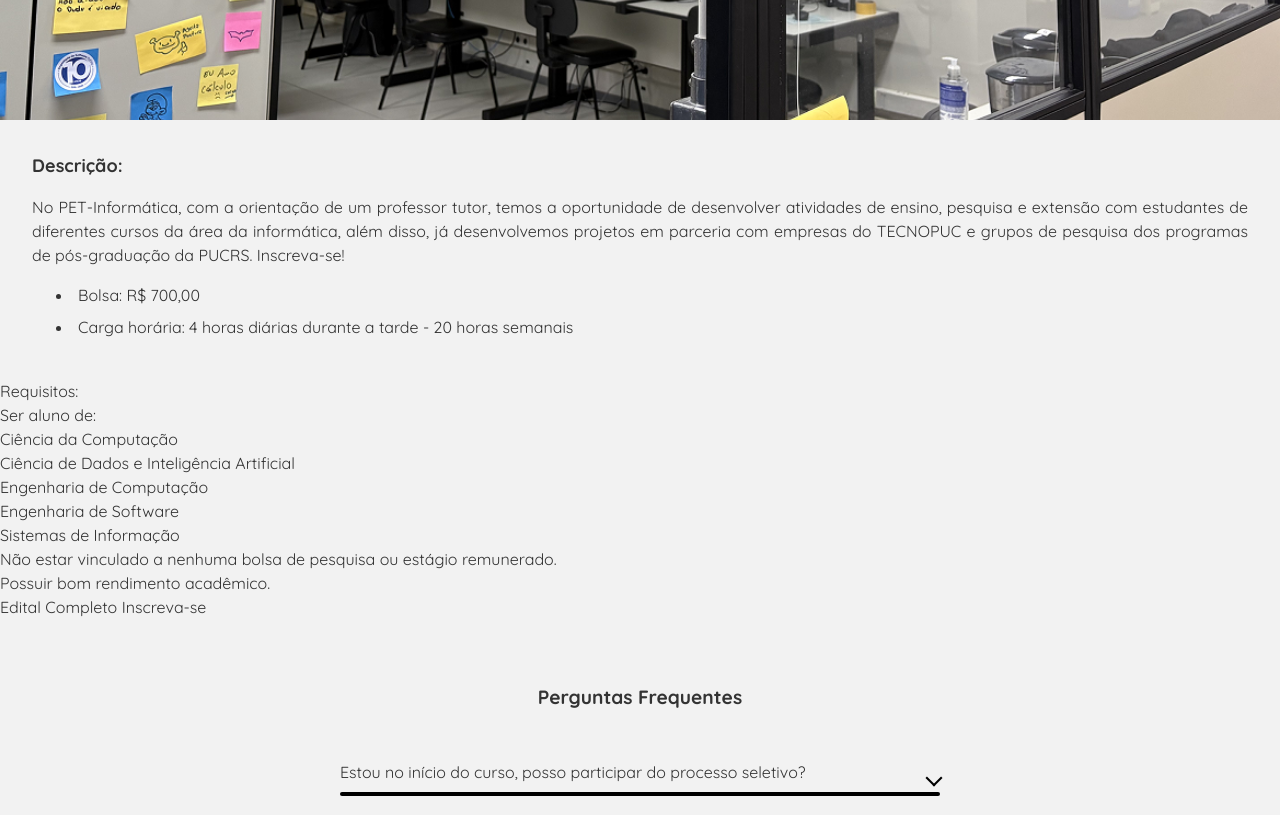
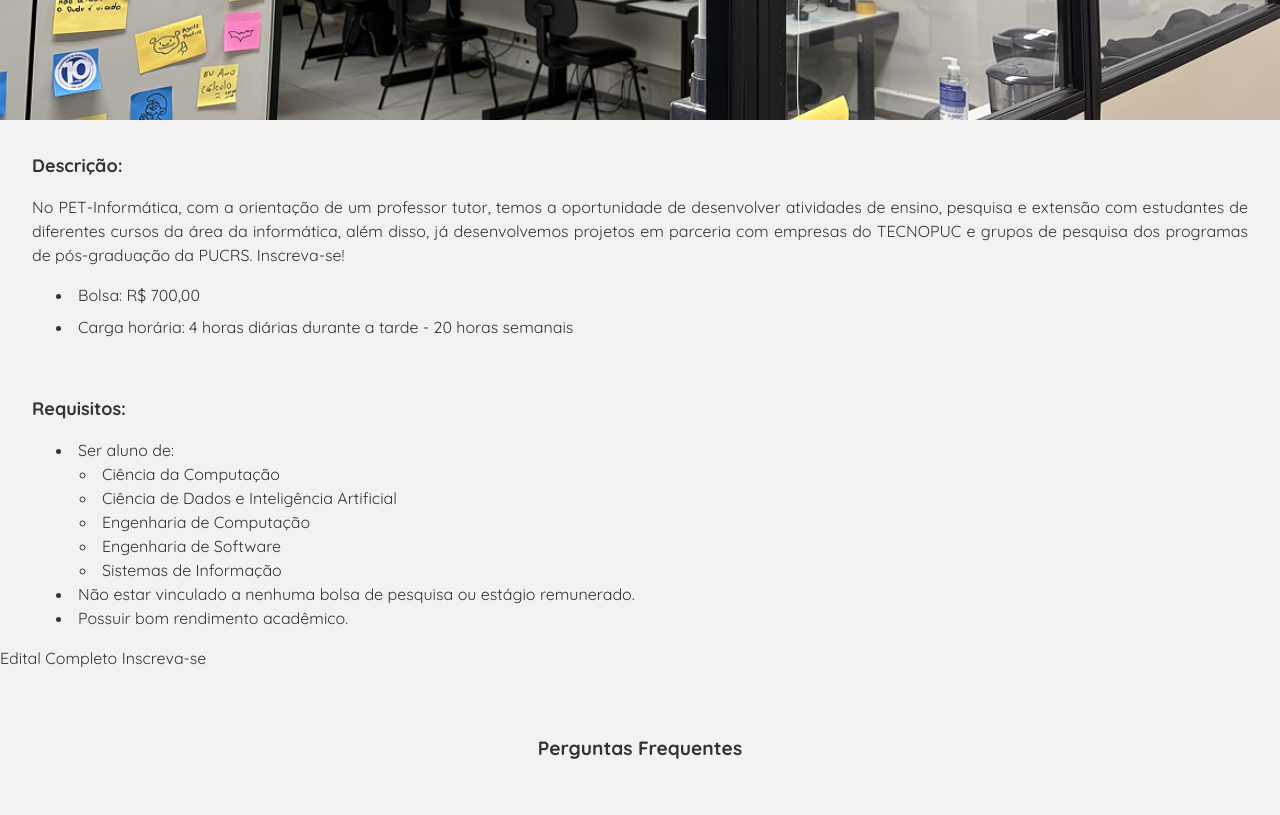
Before and after one commit to PET-Inf/pet-site, a SvelteKit app: page /selecao in a window 1280 px wide. Shown: the part 600-1415 px from the top of the page. Built offline with nearby package versions, Linux system fonts and the light colour scheme.

Commit message:
section requisitos

```diff
--- a/src/routes/selecao/+page.svelte
+++ b/src/routes/selecao/+page.svelte
@@ -45,33 +45,37 @@
     font-weight: 600;
   }
 
-  #descricao {
+  #descricao, #requisitos {
     display: flex;
     flex-direction: column;
     justify-content: center;
     text-align: justify;
-    padding: 2rem;
+    padding: 2rem 2rem 1rem 2rem;
   }
 
-  #descricao h5 {
+  h5 {
     font-weight: bold;
     font-size: large;
     margin-bottom: 1rem;
+  }
+
+  ul {
+    list-style-type: disc;   /* bolinha padrão */
+    list-style-position: inside; /* coloca a bolinha dentro do bloco de texto */
+    margin-left: 1.5rem;
+    padding-left: 0;
+  }
+
+  section > ul ul {
+    list-style-type:circle;
   }
 
   #descricao p {
     margin-bottom: 1rem;
   }
 
-  #descricao ul {
-    list-style-type: disc;   /* bolinha padrão */
-    list-style-position: inside; /* coloca a bolinha dentro do bloco de texto */
-    margin-left: 1.5rem;     /* espaço da margem */
-    padding-left: 0;         /* evita espaço extra */
-  }
-
   #descricao li {
-    margin-bottom: 0.5rem;   /* espaço entre os itens */
+    margin-bottom: 0.5rem;
   }
 
   #FAQ {
```
